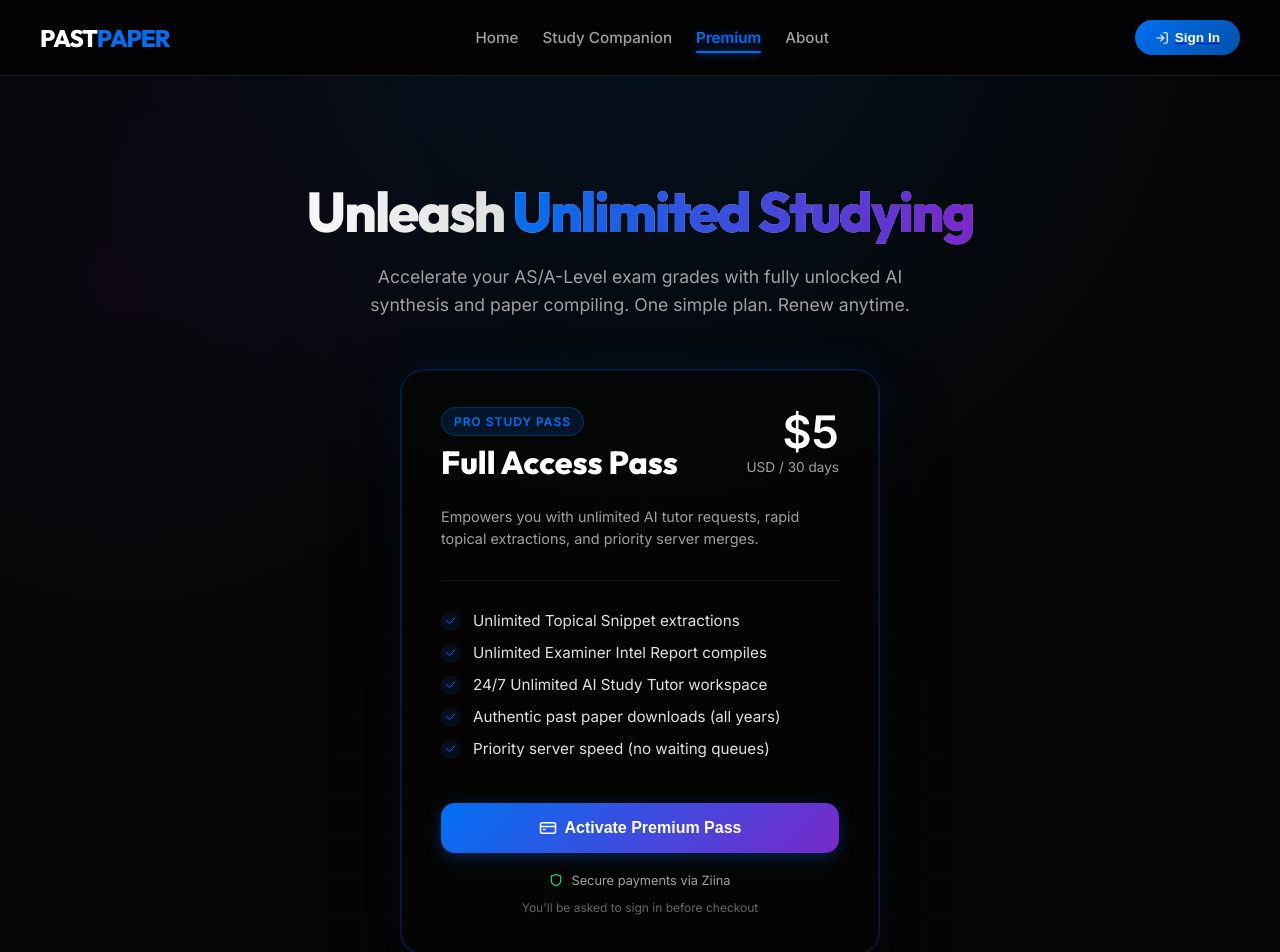
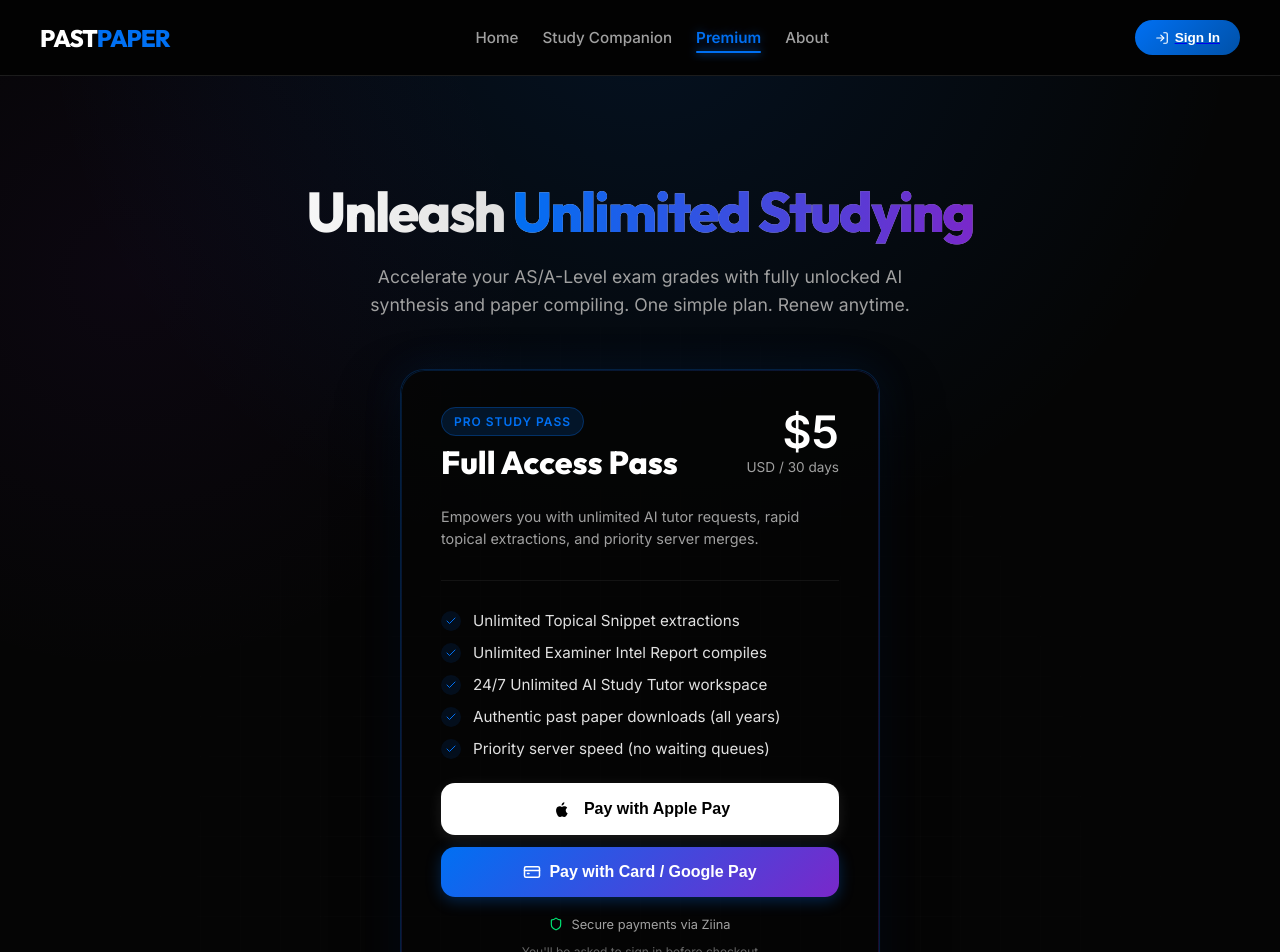
Before and after one commit to hum2z/ace-your-cambridge-exams, a Next.js app: page /subscription in a window 1280 px wide. Shown: the top 952 px of the page. Built offline with nearby package versions, Linux system fonts and the light colour scheme; no server answers.

Commit message:
feat: add dedicated Apple Pay button and styles to subscription page

```diff
--- a/src/app/globals.css
+++ b/src/app/globals.css
@@ -531,3 +531,38 @@ h1, h2, h3 {
   z-index: -2;
   pointer-events: none;
 }
+
+/* Apple Pay Button Style */
+.btn-apple-pay {
+  display: inline-flex;
+  align-items: center;
+  justify-content: center;
+  gap: 8px;
+  width: 100%;
+  background-color: #ffffff;
+  color: #000000;
+  border: none;
+  border-radius: 14px;
+  padding: 16px 32px;
+  font-weight: 700;
+  font-size: 1rem;
+  cursor: pointer;
+  transition: all 0.3s cubic-bezier(0.16, 1, 0.3, 1);
+  box-shadow: 0 4px 15px rgba(255, 255, 255, 0.1);
+}
+
+.btn-apple-pay:hover {
+  background-color: #f5f5f7;
+  transform: translateY(-2px);
+  box-shadow: 0 6px 20px rgba(255, 255, 255, 0.2);
+}
+
+.btn-apple-pay:active {
+  transform: translateY(0);
+}
+
+.btn-apple-pay:disabled {
+  opacity: 0.6;
+  cursor: not-allowed;
+  transform: none;
+}
--- a/src/app/subscription/page.js
+++ b/src/app/subscription/page.js
@@ -221,7 +221,7 @@ export default function SubscriptionPage() {
             </div>
           )}
 
-          {/* CTA Button */}
+          {/* CTA Buttons */}
           {isPremium ? (
             <button
               type="button"
@@ -233,25 +233,52 @@ export default function SubscriptionPage() {
               <Zap size={18} /> Renew Premium ($5)
             </button>
           ) : (
+            <div style={{ display: 'flex', flexDirection: 'column', gap: '12px', marginTop: '20px' }}>
+              {/* Apple Pay Button */}
+              <button
+                type="button"
+                className="btn-apple-pay"
+                onClick={handleActivatePremium}
+                disabled={processing}
+                id="apple-pay-trigger-btn"
+              >
+                {processing ? (
+                  <>
+                    <div style={{ width: '18px', height: '18px', border: '2px solid rgba(0,0,0,0.3)', borderLeftColor: 'black', borderRadius: '50%', animation: 'spin 1s linear infinite' }}></div>
+                    Connecting...
+                  </>
+                ) : (
+                  <>
+                    <svg viewBox="0 0 100 100" style={{ width: '20px', height: '20px', fill: 'currentColor', marginRight: '6px' }}>
+                      <path d="M78.6,56.8c0-8.9,7.3-13.2,7.6-13.4c-4.1-6.1-10.7-6.9-13-7c-5.5-0.6-10.8,3.3-13.6,3.3c-2.8,0-7.1-3.3-11.7-3.2 c-6,0.1-11.6,3.5-14.7,8.9c-6.3,10.9-1.6,27.1,4.5,35.9c3,4.3,6.5,9.1,11.2,8.9c4.5-0.2,6.2-2.9,11.6-2.9c5.4,0,7,2.9,11.7,2.8 c4.8-0.1,7.9-4.3,10.9-8.7c3.5-5.1,4.9-10,5-10.2C85.5,70.1,78.6,67.5,78.6,56.8z"/>
+                      <path d="M68.3,27.7c2.4-3,4.1-7.1,3.6-11.2c-3.5,0.1-7.8,2.4-10.3,5.3c-2.2,2.5-4.1,6.7-3.6,10.7 C61.9,32.7,65.9,30.6,68.3,27.7z"/>
+                    </svg>
+                    <span>Pay with Apple Pay</span>
+                  </>
+                )}
+              </button>
+
+              {/* General Card/GPay Button */}
               <button
                 type="button"
                 className="btn-premium"
                 onClick={handleActivatePremium}
                 disabled={processing}
-              style={{ marginTop: '20px' }}
                 id="checkout-trigger-btn"
+                style={{ marginTop: 0 }}
               >
                 {processing ? (
                   <>
                     <div style={{ width: '18px', height: '18px', border: '2px solid rgba(255,255,255,0.3)', borderLeftColor: 'white', borderRadius: '50%', animation: 'spin 1s linear infinite' }}></div>
-                  Connecting to Ziina...
+                    Connecting...
                   </>
                 ) : (
                   <>
-                  <CreditCard size={18} /> Activate Premium Pass
+                    <CreditCard size={18} /> Pay with Card / Google Pay
                   </>
                 )}
               </button>
+            </div>
           )}
 
           <div style={{ display: 'flex', alignItems: 'center', justifyContent: 'center', gap: '8px', marginTop: '20px', color: '#a0a0a0', fontSize: '0.8rem' }}>
```
Also changed, not shown: src/components/PremiumGate.js (added, +77 -0 lines). Lines whose indentation alone changed are shown as unchanged.
